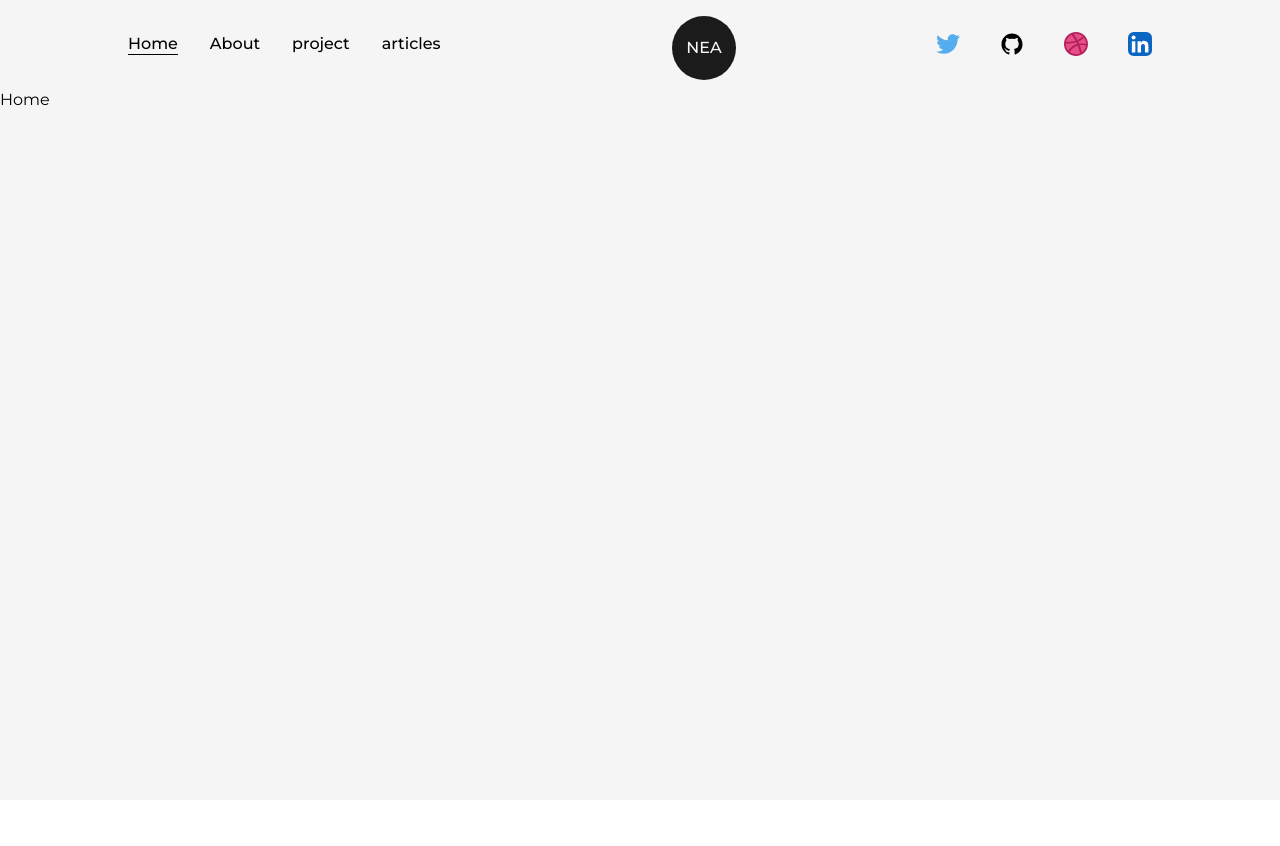
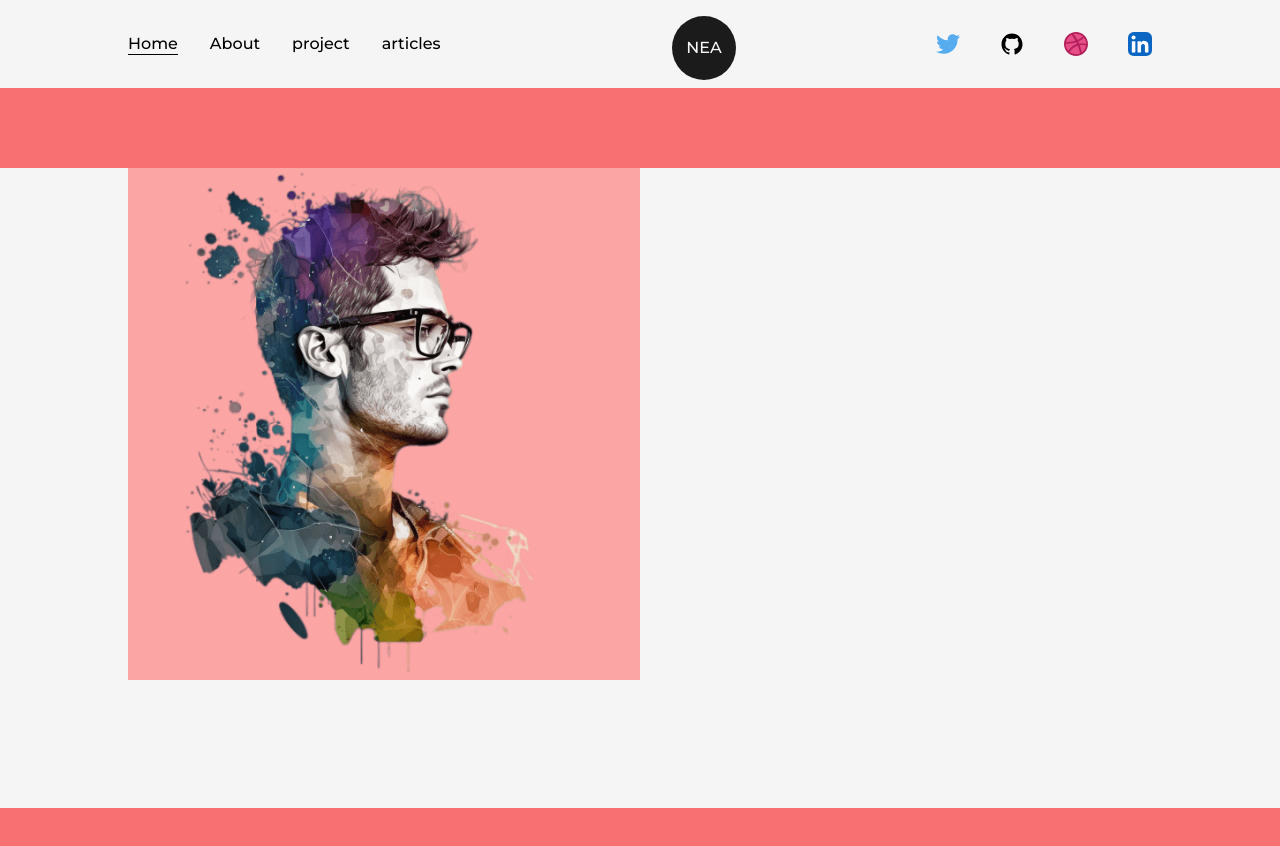
Before and after one commit to s-kvng/Nextjs-Developer-Porfolio, a Next.js app: page / in a window 1280 px wide. Shown: the top 846 px of the page. Before the commit the page ends 800 px from the top, so only its background shows below. Built offline with nearby package versions, Linux system fonts and the light colour scheme.

Commit message:
Add Hero image

```diff
--- /dev/null
+++ b/src/components/Layout.js
@@ -0,0 +1,11 @@
+import React from 'react'
+
+const Layout = ({ children , className }) => {
+  return (
+    <div className={` bg-light w-full h-full inline-block z-0 p-32 ${className}`}>
+        {children}
+    </div>
+  )
+}
+
+export default Layout
--- a/src/pages/index.js
+++ b/src/pages/index.js
@@ -1,5 +1,12 @@
 import Head from "next/head";
 import { Inter } from "next/font/google";
+import Image from "next/image";
+
+//
+import ProfilePic from '../../public/images/profile/developer-pic-1.png';
+
+//components
+import Layout from "@/components/Layout";
 
 const inter = Inter({ subsets: ["latin"] });
 
@@ -10,7 +17,21 @@ export default function Home() {
         <title>Create Next App</title>
         <meta name="description" content="Generated by create next app" />
       </Head>
-      <main className="">Home</main>
+      <main className="flex items-center text-black w-full min-h-screen bg-red-400">
+        <Layout  className={` pt-0`}>
+          <div className={`flex justify-between items-center w-full `}>
+           <div className=" w-1/2 bg-red-300">
+            <Image src={ProfilePic} alt="nathan" className=" w-full h-auto"/>
+           </div>
+           <div>
+
+           </div>
+
+          </div>
+
+        </Layout>
+
+      </main>
     </>
   );
 }
```
